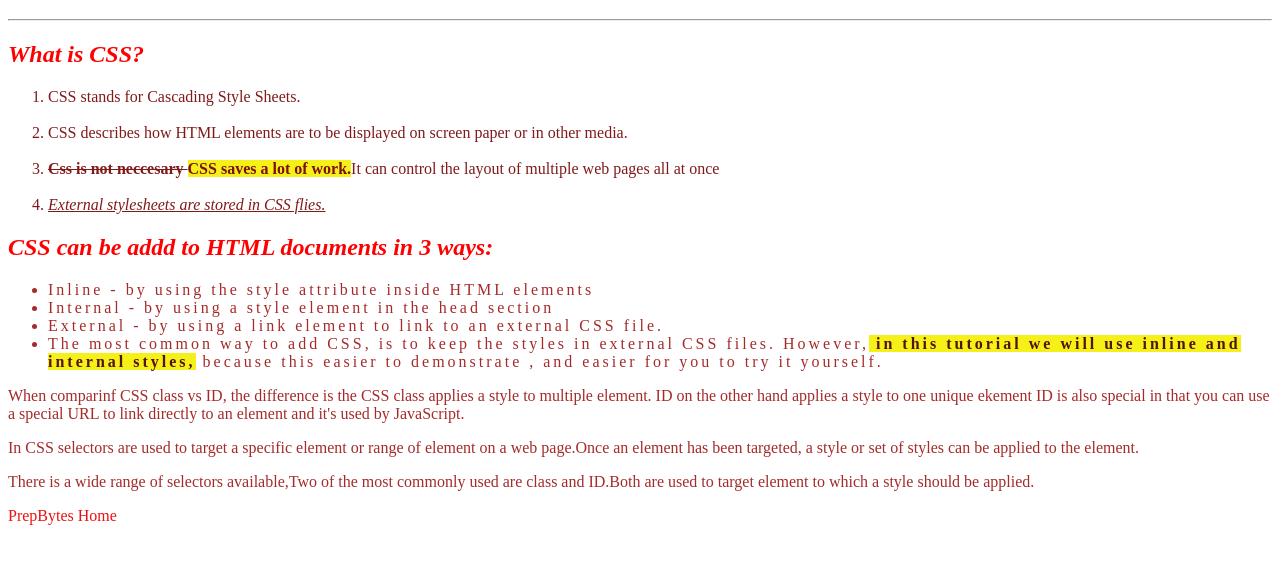
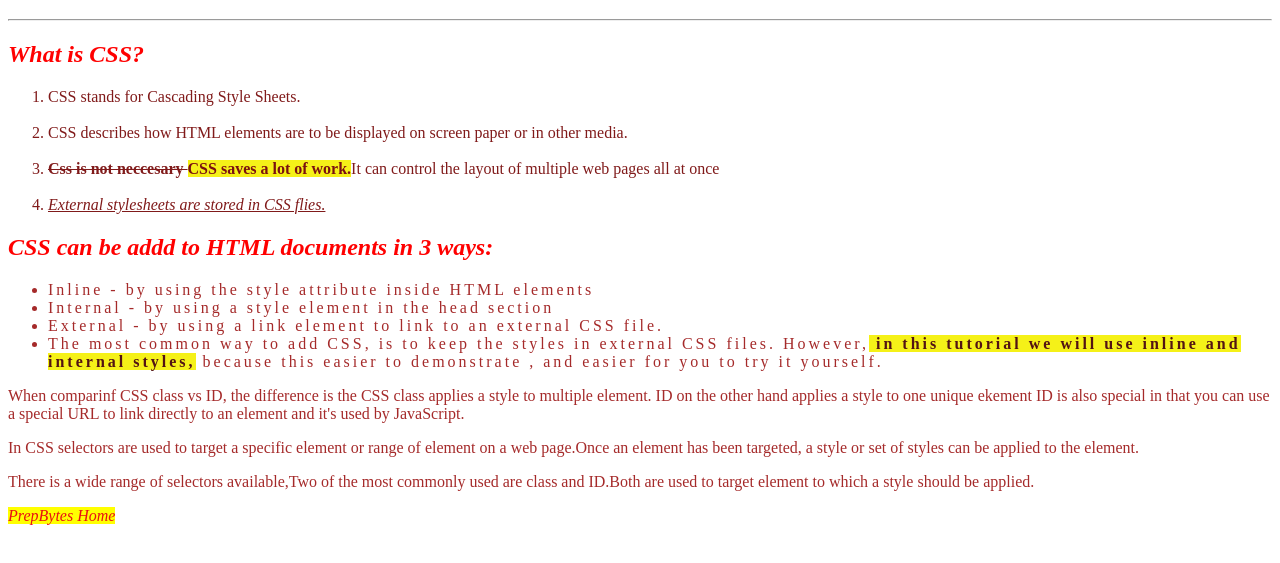
Before and after one commit to Shubham1032/CSS1, a plain HTML site: page index.html in a window 1280 px wide. Shown: the part 61-624 px from the top of the page. Drawn offline with Linux system fonts and the light colour scheme.

Commit message:
modified first handson of CSS

```diff
--- a/index.css
+++ b/index.css
@@ -4,6 +4,8 @@
  a{
    color: rgb(233, 18, 18);
    text-decoration: none;
+   background-color: yellow;
+   font-style: italic;
  }
 .text2{
    text-decoration: underline;
```
